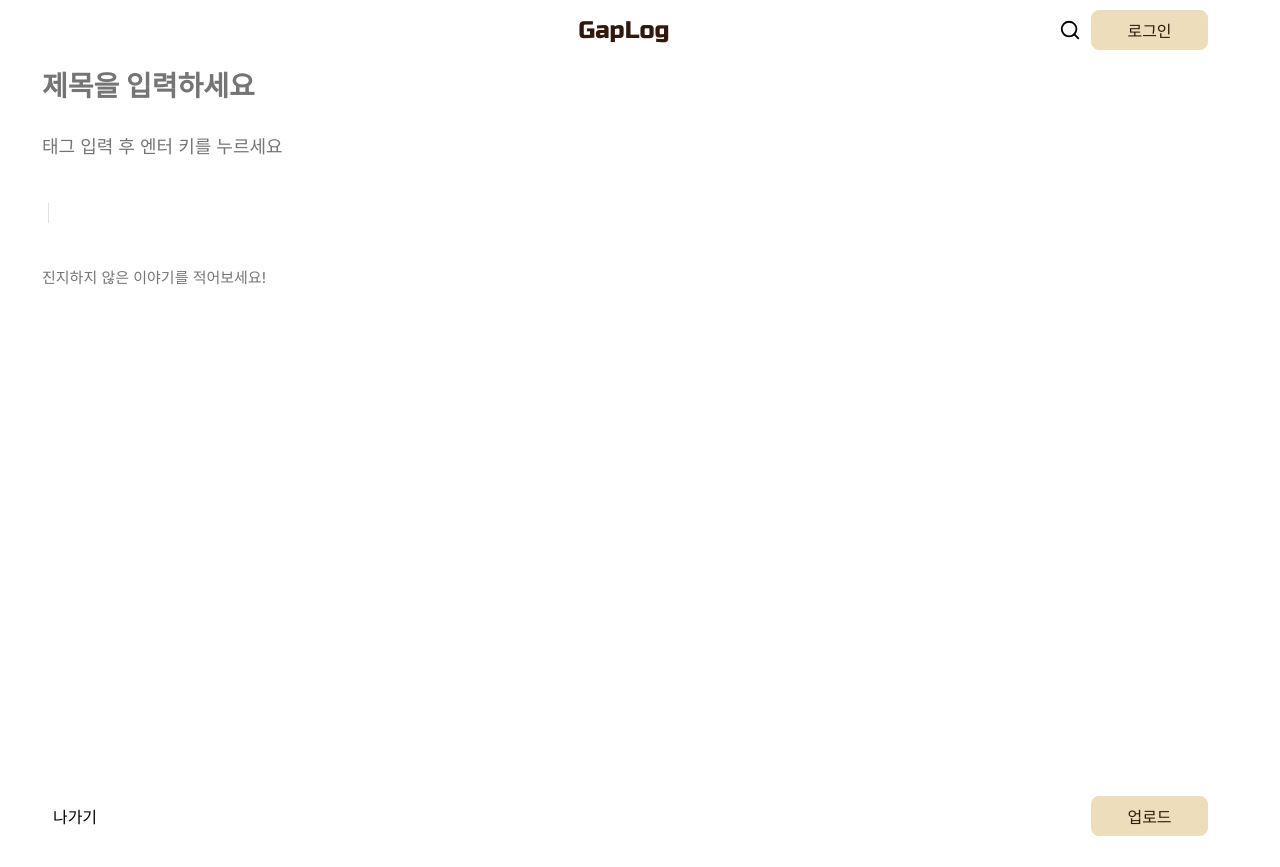
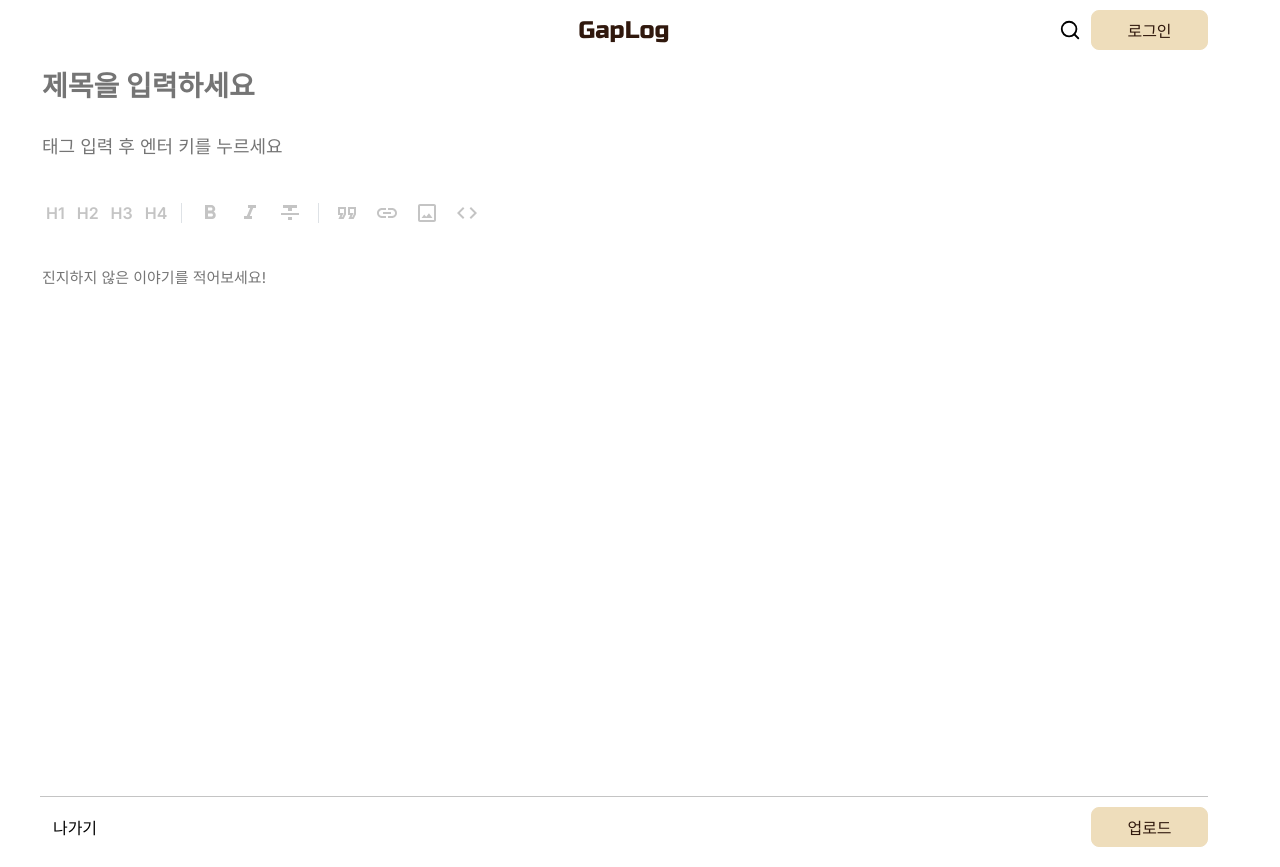
Before and after one commit to Wan-Du/GapLog-Client, a React (Create React App) app: page /write in a window 1280 px wide. Before the commit the page ends 846 px from the top, so only its background shows below. Built offline with nearby package versions, Linux system fonts and the light colour scheme.

Commit message:
feat : 게시글 작성 페이지 tool bar 추가 및 태그 삭제 기능 추가 (#6)
게시글 작성의 toolbar 추가 및 태그 삭제 기능 추가하였습니다.

```diff
--- a/src/pages/WritePostPage.jsx
+++ b/src/pages/WritePostPage.jsx
@@ -1,8 +1,16 @@
 //게시글 작성 page
-import React, { useEffect, useState } from 'react';
+import React, { useEffect, useState, useRef } from 'react';
 import styled from 'styled-components';
 import TitleBar from '../components/bars/TitleBar';
 import Button from '../style/Button';
+import FormatBoldOutlinedIcon from '@mui/icons-material/FormatBoldOutlined';
+import FormatItalicOutlinedIcon from '@mui/icons-material/FormatItalicOutlined';
+import FormatStrikethroughOutlinedIcon from '@mui/icons-material/FormatStrikethroughOutlined';
+import FormatQuoteOutlinedIcon from '@mui/icons-material/FormatQuoteOutlined';
+import InsertLinkOutlinedIcon from '@mui/icons-material/InsertLinkOutlined';
+import CodeOutlinedIcon from '@mui/icons-material/CodeOutlined';
+import CropOriginalIcon from '@mui/icons-material/CropOriginal';
+import IconButton from '@mui/material/IconButton';
 
 const Container = styled.div`
   width: calc(100% - 32px);
@@ -23,9 +31,16 @@ const TitleField = styled.input`
   font-weight: bold;
 `;
 
+const TagContainer = styled.div`
+  width: calc(100% - 32px);
+  display: flex;
+  flex-direction: row;
+  align-items: center;
+`;
+
 const TagField = styled.input`
+  min-width: 542px;
   height: 30px;
-  width: 542px;
   margin: 18px 0;
   outline: none;
   border: none;
@@ -37,7 +52,6 @@ const TagField = styled.input`
 const Tag = styled.span`
   display: inline-block;
   padding: 5px 10px;
-  margin: 5px;
   background-color: #eeddbb;
   color: black;
   border-radius: 100px;
@@ -62,6 +76,17 @@ const ToolLine = styled.div`
   background: #dee2e6;
 `;
 
+const ToolButton = styled.button`
+  height: 24px;
+  border: none;
+  background: none;
+  font-size: 16px;
+  font-family: 'Inter', sans-serif;
+  font-weight: 600;
+  color: #c4c4c4;
+  cursor: pointer;
+`;
+
 const MainField = styled.textarea`
   height: 500px;
   width: 100%;
@@ -79,20 +104,13 @@ const BottomBar = styled.div`
   max-width: 1200px;
   height: 40px;
   margin: 10px 0px;
+  padding: 10px 0px;
+  border-top: 1px solid #c4c4c4;
   display: flex;
   justify-content: space-between;
   align-items: center;
   position: relative;
   z-index: 1000;
-`;
-
-const ButtonWrapper = styled.div`
-  display: flex;
-  align-items: center;
-  gap: 10px;
-  position: absolute;
-  right: 0;
-  cursor: pointer;
 `;
 
 const BackButton = styled.button`
@@ -114,6 +132,9 @@ function WritePostPage() {
   const [tags, setTags] = useState([]);
   const [tagInput, setTagInput] = useState('');
   const [main, setMain] = useState('');
+  const mainFieldRef = useRef(null);
+
+  //useRef hook : 참조 관리, mutable 객체 반환, 리렌더링 시 변화 x
 
   const handleTitleChange = (e) => {
     setTitle(e.target.value);
@@ -128,10 +149,26 @@ function WritePostPage() {
       setTags((prevTags) => [...prevTags, tagInput.trim()]);
       setTagInput('');
     }
+
+    if (e.key === 'Backspace' && tagInput === '') {
+      setTags((prevTags) => prevTags.slice(0, -1)); // 마지막 태그 삭제
+    }
   };
 
   const handleMainChange = (e) => {
     setMain(e.target.value);
+  };
+
+  const addHeader = (level) => {
+    const markdownHeader = `${'#'.repeat(level)} `;
+    setMain((prevMain) => prevMain + markdownHeader);
+
+    setTimeout(() => {
+      const textarea = mainFieldRef.current;
+      textarea.focus();
+      const cursorPosition = markdownHeader.length + main.length; // 커서 위치
+      textarea.setSelectionRange(cursorPosition, cursorPosition);
+    }, 0);
   };
 
   return (
@@ -143,22 +180,88 @@ function WritePostPage() {
         value={title}
         placeholder="제목을 입력하세요"
       />
-      <TagField
-        type="text"
-        value={tagInput}
-        onChange={handleTagChange}
-        onKeyDown={handleKeyDown}
-        placeholder="태그 입력 후 엔터 키를 누르세요"
-      />
-      <div>
+      <TagContainer>
         {tags.map((tag, index) => (
           <Tag key={index}>{tag}</Tag>
         ))}
-      </div>
+        <TagField
+          type="text"
+          value={tagInput}
+          onChange={handleTagChange}
+          onKeyDown={handleKeyDown}
+          placeholder="태그 입력 후 엔터 키를 누르세요"
+        />
+      </TagContainer>
       <ToolBar>
+        <ToolButton onClick={() => addHeader(1)}>H1</ToolButton>
+        <ToolButton onClick={() => addHeader(2)}>H2</ToolButton>
+        <ToolButton onClick={() => addHeader(3)}>H3</ToolButton>
+        <ToolButton onClick={() => addHeader(3)}>H4</ToolButton>
+
         <ToolLine />
+
+        <IconButton>
+          <FormatBoldOutlinedIcon
+            sx={{
+              size: '24px',
+              color: '#C4C4C4',
+            }}
+          />
+        </IconButton>
+        <IconButton>
+          <FormatItalicOutlinedIcon
+            sx={{
+              size: '24px',
+              color: '#C4C4C4',
+            }}
+          />
+        </IconButton>
+        <IconButton>
+          <FormatStrikethroughOutlinedIcon
+            sx={{
+              size: '24px',
+              color: '#C4C4C4',
+            }}
+          />
+        </IconButton>
+
+        <ToolLine />
+
+        <IconButton>
+          <FormatQuoteOutlinedIcon
+            sx={{
+              size: '24px',
+              color: '#C4C4C4',
+            }}
+          />
+        </IconButton>
+        <IconButton>
+          <InsertLinkOutlinedIcon
+            sx={{
+              size: '24px',
+              color: '#C4C4C4',
+            }}
+          />
+        </IconButton>
+        <IconButton>
+          <CropOriginalIcon
+            sx={{
+              size: '24px',
+              color: '#C4C4C4',
+            }}
+          />
+        </IconButton>
+        <IconButton>
+          <CodeOutlinedIcon
+            sx={{
+              size: '24px',
+              color: '#C4C4C4',
+            }}
+          />
+        </IconButton>
       </ToolBar>
       <MainField
+        ref={mainFieldRef}
         onChange={handleMainChange}
         value={main}
         placeholder="진지하지 않은 이야기를 적어보세요!"
```
